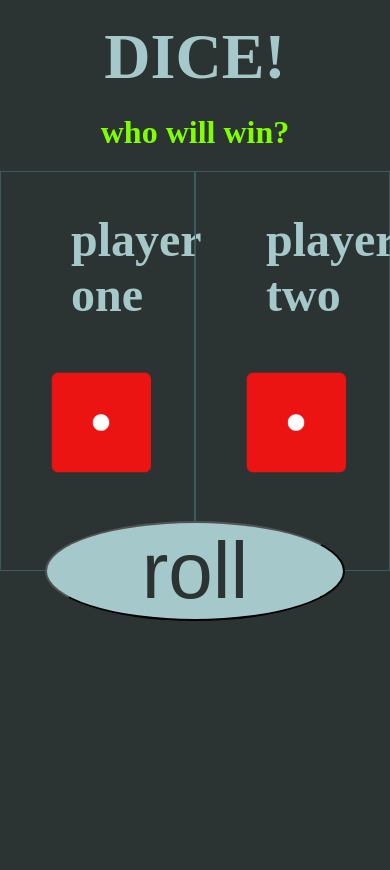
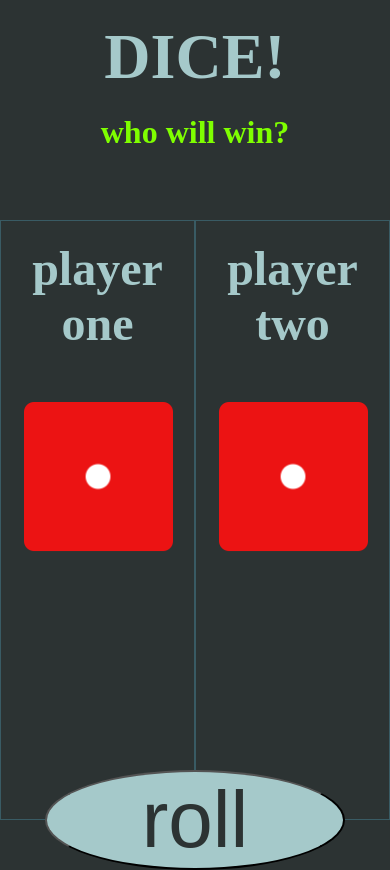
Before and after one commit to SafonAl/dice, a plain HTML site: page index.html in a window 390 px wide. Before the commit the page ends 844 px from the top, so only its background shows below. Drawn offline with Linux system fonts and the light colour scheme.

Commit message:
Add files via upload

```diff
--- a/style.css
+++ b/style.css
@@ -37,7 +37,6 @@ img{
 
 .player{
     min-height: 600px;
-    padding: 20px 50px;
     width: 50%;
     border: 1px solid #395B64;
 }
@@ -66,6 +65,10 @@ img{
     font-size: 2rem;
 }
 
+#header{
+    min-height: 200px;
+}
+
 #footer{
     position: relative;
 }
@@ -75,11 +78,8 @@ MEDIA */
 
 @media screen and (max-width:900px) {
     img {
-        width: 100px;
+        width: 150px;
     }
-    .player{
-        min-height: 400px;
-        width: 50%;
-        border: 1px solid #395B64;
-    }
+
+
 }
```
